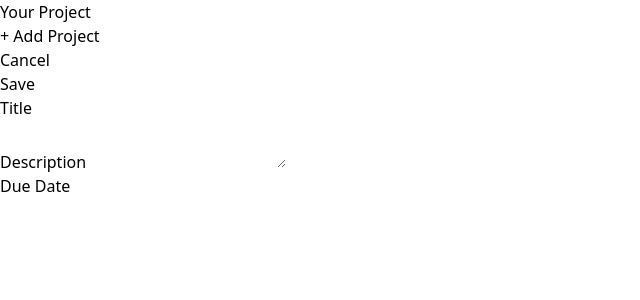
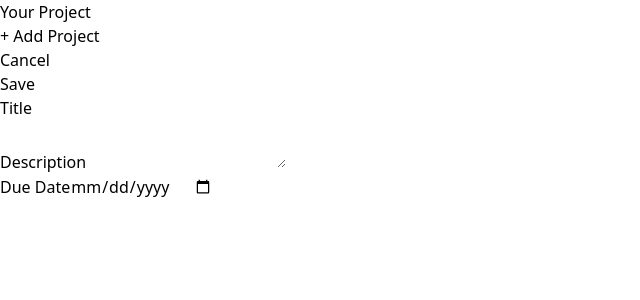
Before and after one commit to BaskoroR725/React-management-project, a React (Vite) app: page / in a window 1280 px wide. Both pictures are taken after a click on the button "+ Add Project". Shown: the top 300 px of the page, without its empty margins (0-640 px from the left). Built offline with nearby package versions, Linux system fonts and the light colour scheme.

Commit message:
using useRef to connect newProject to App, Input

```diff
--- a/src/App.jsx
+++ b/src/App.jsx
@@ -6,7 +6,7 @@ import SideBarProject from './component/SideBar';
 function App() {
   const [projectState, setprojectState] = useState({
     selectedProjectId: undefined,
-    project: []
+    projects: []
   });
 
   function handleStartAddProject() {
@@ -18,12 +18,28 @@ function App() {
     });
   }
 
+  function handleAddProject(projectData) {
+    setprojectState(prevState => {
+      const newproject = {
+        ...projectData,
+        id: Math.floor(Math.random() * 100 + 1)
+      };
+
+      return {
+        ...prevState,
+        projects: [...prevState.projects, newproject]
+      }
+    })
+  }
+
+  console.log(projectState)
+
   let content;
 
   if (projectState.selectedProjectId === null) {
-    content = <NewProject />
+    content = <NewProject onAdd={handleAddProject} />
   } else if (projectState.selectedProjectId === undefined) {
-    content = <NoProjectSelected onStartAddProject={handleStartAddProject}/>
+    content = <NoProjectSelected onStartAddProject={handleStartAddProject} />
   }
 
   return (
--- a/src/component/Input.jsx
+++ b/src/component/Input.jsx
@@ -1,4 +1,6 @@
-export default function Input({ textarea, label, ...props }){
+import { forwardRef } from 'react';
+
+const Input =  forwardRef(function Input({ textarea, label, ...props }, ref){
 
   const classes = 'w-full p-1 border-b-2 rounded-sm border-stone-300 bg-stone-200 text-stone-600 focus:outline-none focus:border-stone-600';
 
@@ -6,8 +8,10 @@ export default function Input({ textarea, label, ...props }){
     <p className='flex flex-col gap-1 my-4'>
       <label className='text-sm font-bold uppercase text-stone-500'>{label}</label>
       {textarea ?
-      <textarea className={classes} {...props} /> :
-      <input className={classes} {...props} />}
+      <textarea ref={ref} className={classes} {...props} /> :
+      <input ref={ref} className={classes} {...props} />}
     </p>
   )
-}
+})
+
+export default Input;
--- a/src/component/NewProject.jsx
+++ b/src/component/NewProject.jsx
@@ -1,20 +1,42 @@
+import { useRef } from 'react'
 import Input from './Input'
 
-export default function NewProject(){
-  return(
+export default function NewProject({ onAdd }) {
+  const titleRef = useRef();
+  const descriptionRef = useRef();
+  const dueDateRef = useRef();
+
+  function handleSave() {
+    const enteredTitle = titleRef.current.value;
+    const enteredDescription = descriptionRef.current.value;
+    const enteredDueDate = dueDateRef.current.value;
+
+    // validation ...
+    onAdd({
+      title: enteredTitle,
+      description: enteredDescription,
+      dueDate: enteredDueDate
+    });
+  }
+
+  return (
     <div className='w-[35rem] mt-16'>
       <menu className='flex items-center justify-end gap-4 my-4'>
         <li>
           <button className='text-stone-800 hover:text-stone-950'>Cancel</button>
         </li>
         <li>
-          <button className='px-6 py-2 rounded-md bg-stone-800 text-stone-50 hover:bg-stone-950'>Save</button>
+          <button
+            className='px-6 py-2 rounded-md bg-stone-800 text-stone-50 hover:bg-stone-950'
+            onClick={handleSave}>
+            Save
+          </button>
         </li>
       </menu>
       <div>
-        <Input label='Title'/>
-        <Input label='Description' textarea/>
-        <Input label='Due Date'/>
+        <Input ref={titleRef} type='text' label='Title' />
+        <Input ref={descriptionRef} label='Description' textarea />
+        <Input ref={dueDateRef} type='date' label='Due Date' />
       </div>
     </div>
   )
```
